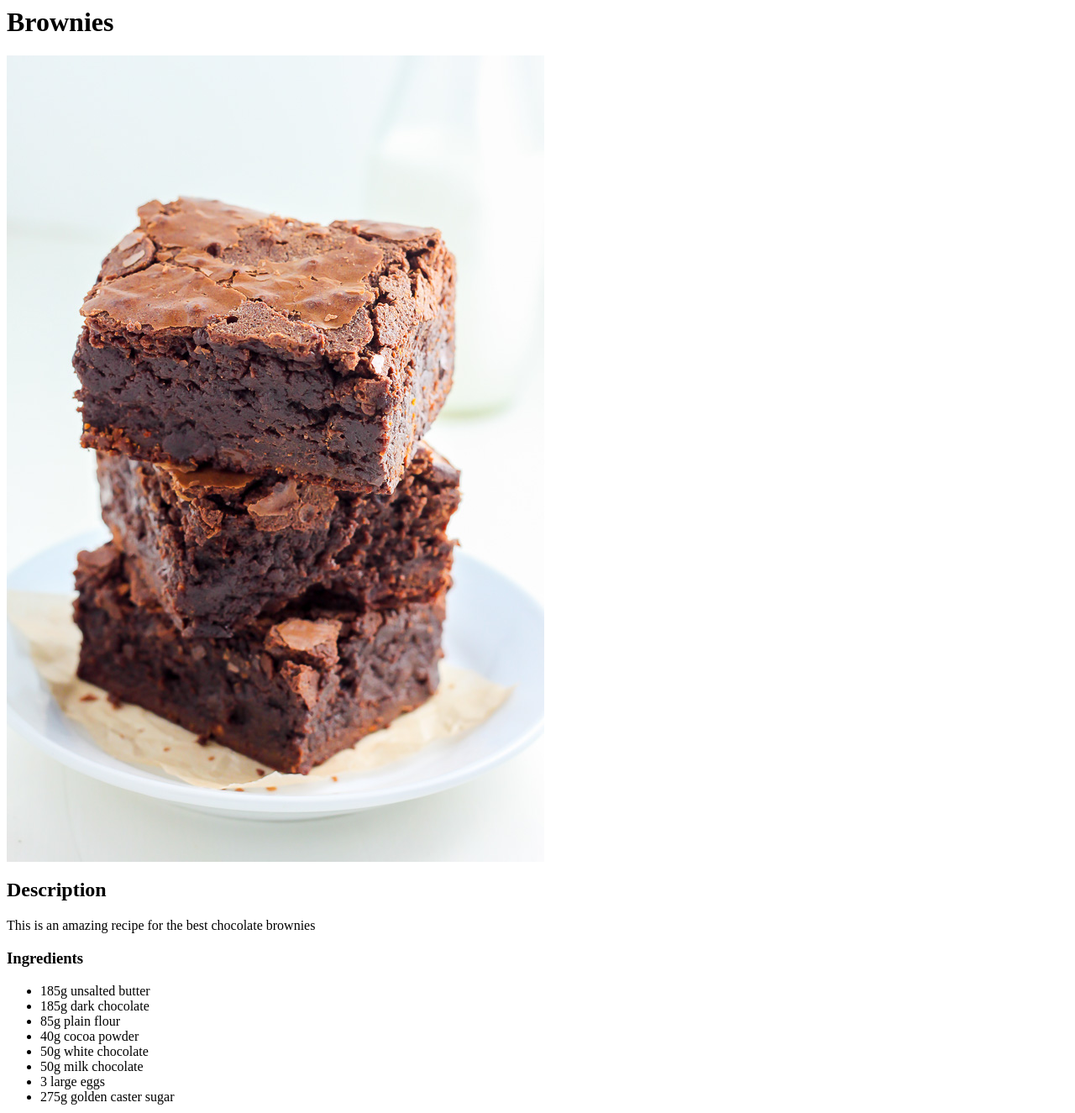
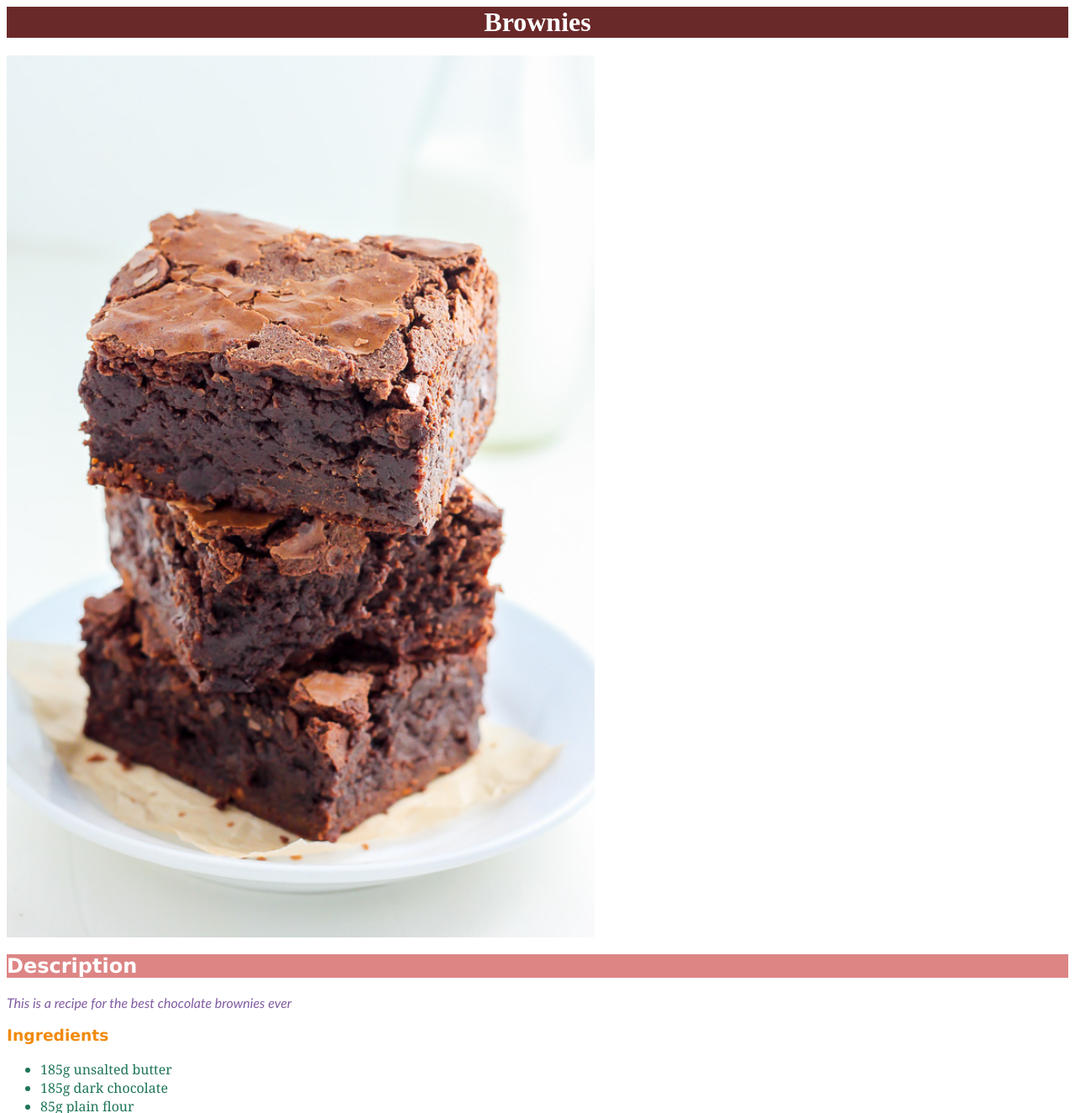
Before and after one commit to phmvmt/odin_recipes, a plain HTML site: page recipes/brownies.html in a window 1280 px wide. Shown: the top 1325 px of the page at 84% size. Drawn offline with Linux system fonts and the light colour scheme.

Commit message:
Add brownies.css to brownies.html

```diff
--- /dev/null
+++ b/recipes/brownies.css
@@ -0,0 +1,34 @@
+h1 {
+    color: white;
+    background-color: rgb(106, 41, 41);
+    text-align: center;
+}
+
+h2 {
+    font-family: Verdana, Geneva, Tahoma, sans-serif;
+    color: rgb(255, 255, 255);
+    background-color: rgb(221, 133, 133);
+}
+
+img {
+    height: auto;
+    width: 700px;
+}
+
+
+p {
+    font-family:'Gill Sans', 'Gill Sans MT', Calibri, 'Trebuchet MS', sans-serif;
+    font-style: oblique;
+    color: rgb(129, 92, 162);
+}
+
+h3 {
+    font-family:'Lucida Sans', 'Lucida Sans Regular', 'Lucida Grande', 'Lucida Sans Unicode', Geneva, Verdana, sans-serif;
+    color: rgb(241, 138, 12);
+
+}
+
+li {
+    font-family: Cambria, Cochin, Georgia, Times, 'Times New Roman', serif;
+    color: rgb(30, 117, 88);
+}
--- a/recipes/brownies.html
+++ b/recipes/brownies.html
@@ -1,10 +1,15 @@
 <h1>Brownies</h1>
+
 
 <img src="../images/brownies.jpg" alt="Brownies">
 
+
+<link rel="stylesheet" href="brownies.css">
+
+
 <h2>Description</h2>
 
-<p>This is an amazing recipe for the best chocolate brownies</p>
+<p>This is a recipe for the best chocolate brownies ever</p>
 
 <h3>Ingredients</h3>
     <ul>
```
